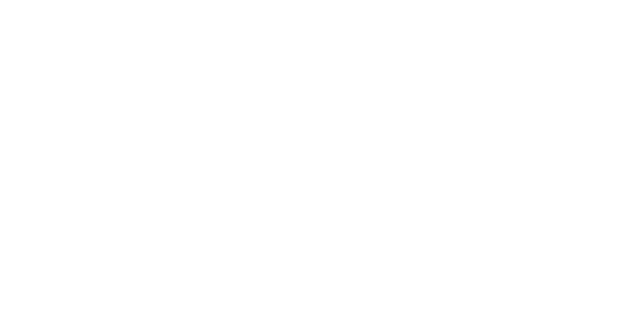
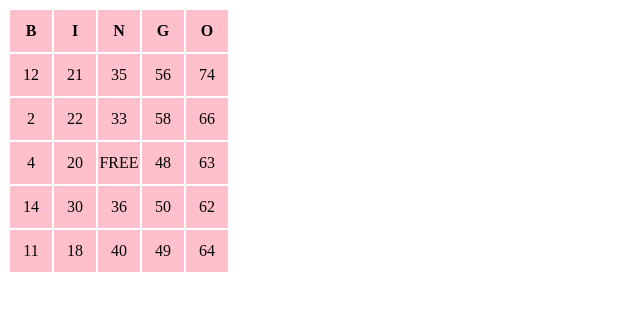
Before and after one commit to matsumoto-parker/Bingo, a plain HTML site: page index.html in a window 1280 px wide. Shown: the whole page, without its empty margins (0-640 px from the left). Drawn offline with Linux system fonts and the light colour scheme.

Commit message:
complete!

```diff
--- /dev/null
+++ b/css/styles.css
@@ -0,0 +1,11 @@
+body {
+  font-family: 'Courier New', Courier, monospace';
+}
+
+th, td {
+  background:pink;
+  width: 40px;
+  height: 40px;
+  text-align: center;
+  line-height: 40px;
+}
--- a/index.html
+++ b/index.html
@@ -5,10 +5,25 @@
   <meta charset="UTF-8">
   <meta name="viewport" content="width=device-width, initial-scale=1.0">
   <title>Bingo</title>
+  <link rel="stylesheet" href="css/styles.css">
 </head>
 
 <body>
+  <table>
+    <thead>
+      <tr>
+        <th>B</th>
+        <th>I</th>
+        <th>N</th>
+        <th>G</th>
+        <th>O</th>
+      </tr>
+    </thead>
 
+    <tbody>
+
+    </tbody>
+  </table>
   <script src="js/main.js"></script>
 </body>
 
--- a/js/main.js
+++ b/js/main.js
@@ -16,14 +16,28 @@
 
   }
 
-  const columns = [];
-  columns[0] = createColumn(0);
-  columns[1] = createColumn(1);
-  columns[2] = createColumn(2);
-  columns[3] = createColumn(3);
-  columns[4] = createColumn(4);
-  columns[2][2] = 'FREE';
+  function createColumns() {
+    const columns = [];
+    for (let i = 0; i < 5; i++) {
+      columns[i] = createColumn(i);
+    }
+    columns[2][2] = 'FREE';
 
-  console.table(columns);
+    return columns;
+  }
 
+  function renderBingo(columns) {
+    for (let row = 0; row < 5; row++) {
+      const tr = document.createElement('tr');
+      for (let col = 0; col < 5; col++) {
+        const td = document.createElement('td');
+        td.textContent = columns[col][row];
+        tr.appendChild(td);
+      }
+      document.querySelector('tbody').appendChild(tr);
+    }
+  }
+
+  const columns = createColumns();
+  renderBingo(columns);
 }
```
